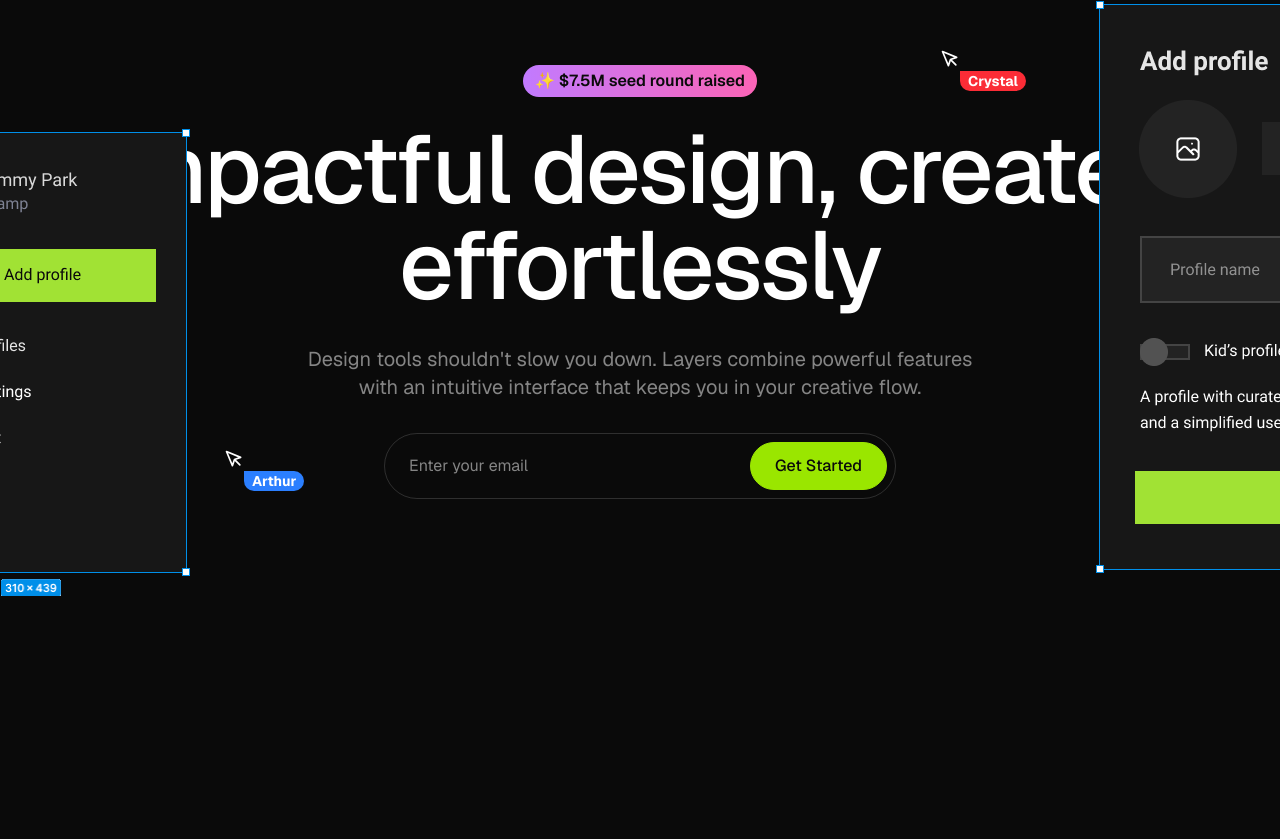
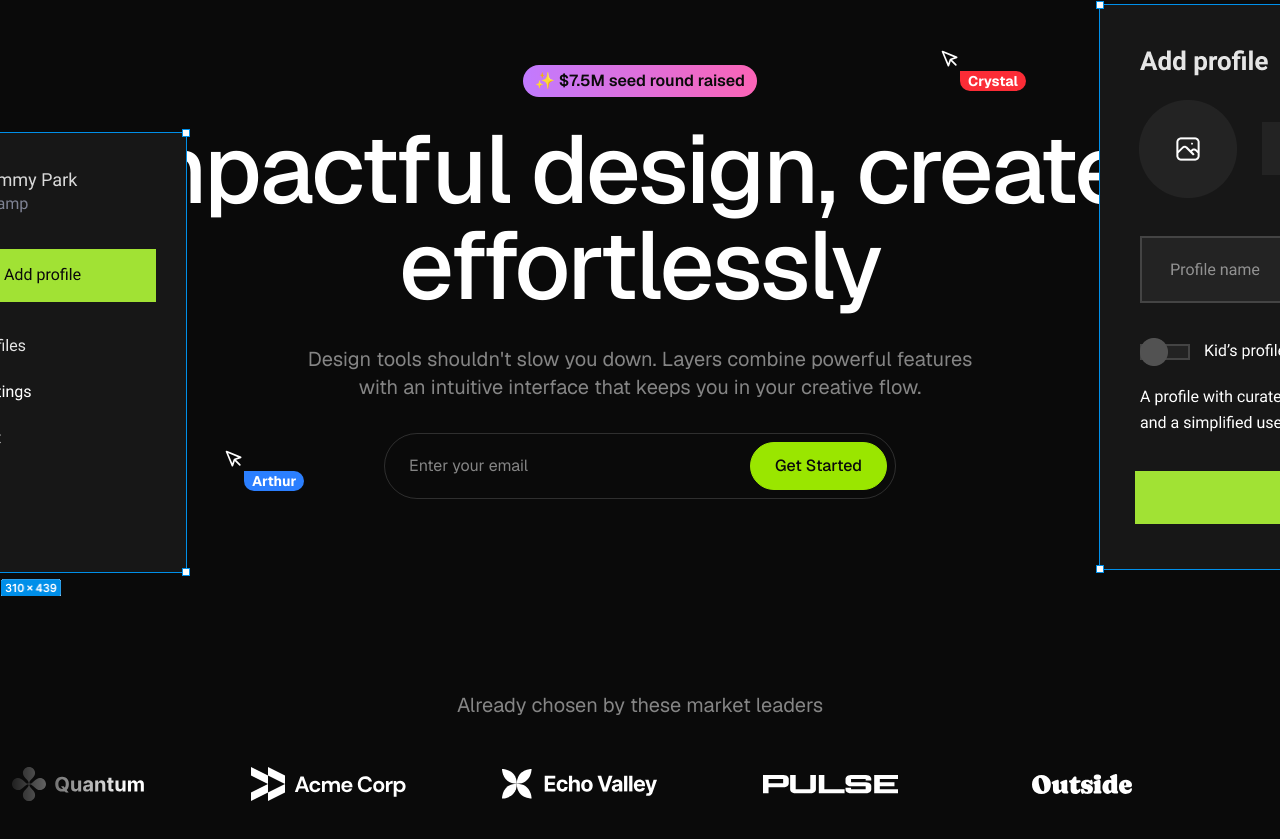
Before and after one commit to ajlaroya/layers-landing-page, a Next.js app: page / in a window 1280 px wide. Shown: the part 161-1000 px from the top of the page. Before the commit the page ends 800 px from the top, so only its background shows below. Built offline with nearby package versions, Linux system fonts and the light colour scheme.

Commit message:
logo ticker section

```diff
--- a/app/page.tsx
+++ b/app/page.tsx
@@ -1,4 +1,5 @@
 import Hero from "./sections/Hero";
+import LogoTicker from "./sections/LogoTicker";
 import Navbar from "./sections/Navbar";
 
 export default function Home() {
@@ -6,6 +7,7 @@
     <>
       <Navbar />
       <Hero />
+      <LogoTicker />
     </>
   );
 }
--- a/app/sections/Hero.tsx
+++ b/app/sections/Hero.tsx
@@ -37,7 +37,7 @@
           <input
             type="email"
             placeholder="Enter your email"
-            className="bg-transparent px-4 md:flex-1"
+            className="bg-transparent px-4 md:flex-1 w-full"
           />
           <Button
             type="submit"
--- a/app/sections/LogoTicker.tsx
+++ b/app/sections/LogoTicker.tsx
@@ -1,11 +1,12 @@
-import quantumLogo from "@/assets/images/quantum.svg";
-import acmeLogo from "@/assets/images/acme-corp.svg";
-import echoValleyLogo from "@/assets/images/echo-valley.svg";
-import pulseLogo from "@/assets/images/pulse.svg";
-import outsideLogo from "@/assets/images/outside.svg";
-import apexLogo from "@/assets/images/apex.svg";
-import celestialLogo from "@/assets/images/celestial.svg";
-import twiceLogo from "@/assets/images/twice.svg";
+import quantumLogo from "@public/quantum.svg";
+import acmeLogo from "@public/acme-corp.svg";
+import echoValleyLogo from "@public/echo-valley.svg";
+import pulseLogo from "@public/pulse.svg";
+import outsideLogo from "@public/outside.svg";
+import apexLogo from "@public/apex.svg";
+import celestialLogo from "@public/celestial.svg";
+import twiceLogo from "@public/twice.svg";
+import Image from "next/image";
 
 const logos = [
   { name: "Quantum", image: quantumLogo },
@@ -19,7 +20,20 @@
 ];
 
 export default function LogoTicker() {
-    return <div>Logo Ticker</div>;
+  return (
+    <section className="overflow-x-clip py-24">
+      <div className="container mx-auto">
+        <h3 className="text-center text-xl text-white/50">
+          Already chosen by these market leaders
+        </h3>
+        <div className="mt-12 overflow-hidden [mask-image:linear-gradient(to_right,transparent,black_10%,black_90%,transparent)]">
+          <div className="flex gap-24 pr-24">
+            {logos.map((logo) => (
+              <Image key={logo.name} src={logo.image} alt={logo.name} />
+            ))}
+          </div>
+        </div>
+      </div>
+    </section>
+  );
 }
-
-// 1:01:34
```
Lines whose indentation alone changed are shown as unchanged.
